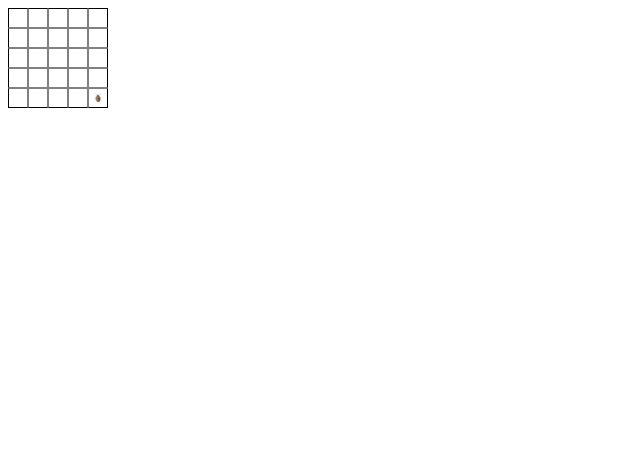
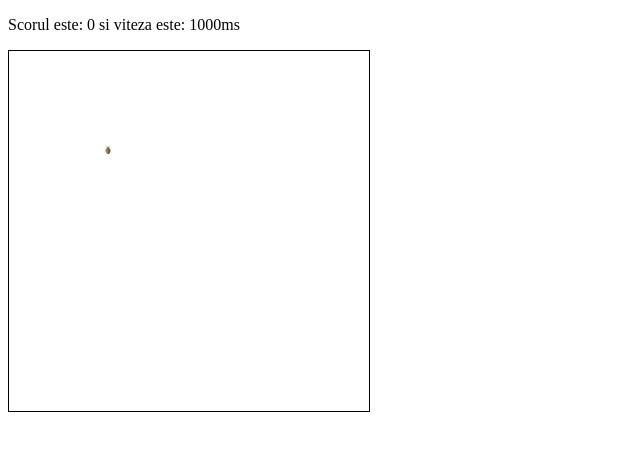
Before and after one commit to salalex98/Cylex, a plain HTML site: page practica/purice/index.html in a window 1280 px wide. Shown: the whole page, without its empty margins (0-640 px from the left). Drawn offline with Linux system fonts and the light colour scheme.

Commit message:
working purice

```diff
--- a/practica/purice/arena.js
+++ b/practica/purice/arena.js
@@ -91,4 +91,4 @@ class Arena {
 }
 
 
-var arena = new Arena(5,5);
+var arena = new Arena(20,20);
--- a/practica/purice/index.html
+++ b/practica/purice/index.html
@@ -6,6 +6,7 @@
 		<link rel="stylesheet" type="text/css" href="style.css">
 	</head>
 	<body>
+		<p id='tabela'>Scorul este: 0 si viteza este: 1000ms</p>
 		<div id="container">
 
 		</div>
--- a/practica/purice/purice.js
+++ b/practica/purice/purice.js
@@ -1,3 +1,17 @@
+function kill(){
+	console.log('killed');
+	this.classList.add(purice.settings.dead);
+	var self = this;
+	purice.score+=purice.speed*10;
+	purice.speed++;
+	document.getElementById("tabela").innerHTML = "Scorul este: "+purice.score+" si viteza este: "+(1010-purice.speed*10)+"ms";
+	setTimeout(function() {
+		self.classList.remove(purice.settings.dead);
+		}, 10000);
+	purice.limit--;
+	this.removeEventListener('click', kill,true)
+}
+
 class Bug {
 	constructor(arena) {
 		this.arena = arena;
@@ -7,29 +21,31 @@ class Bug {
 		}
 		this.limit = this.arena.settings.width * this.arena.settings.height;
 		this.next ={
-			'x':0,
-			'y':0
+			'x':Math.floor(Math.random() * this.arena.settings.width),
+			'y':Math.floor(Math.random() * this.arena.settings.height)
 		}
 		this.position = {
 			'x':0,
 			'y':0
 		}
+		this.speed = 1;
+		this.score =0;
+		this.bug = this.randomPlace();
 		this.init();
 	}
 
 	init(){
-		this.placeBug();
-		this.run();
-	}
-
-	run(){
+		var time = 1010 - this.speed*10;
 		var self = this;
-		var time = 200;
-		this.randomPlace();
+		var bug = this.randomPlace();
+		this.clearBug(this.bug);
+		this.bug = bug;
 		if(this.limit>0){
 			setTimeout(function() {
-		 			self.run();
+		 			self.init();
 			 	}, time);
+		}else{
+			console.log('stop');
 		}
 	}
 
@@ -38,11 +54,10 @@ class Bug {
 		var bug = this.getCellByPositions(this.position.x, this.position.y);
 		if(!bug.classList.contains(this.settings.bug) || !bug.classList.contains(this.settings.dead)){
 			bug.classList.add(this.settings.bug);
-			// var self = this;
-			// bug.addEventListener('click', function(){
-			// 	this.classList.add(self.settings.dead);
-			// }, true);
+			var self = this;
+			bug.addEventListener('click', kill, true);
 			this.limit--;
+			return bug;
 		}
 	}
 
@@ -51,10 +66,8 @@ class Bug {
 		if(bug.classList.contains(this.settings.bug) || bug.classList.contains(this.settings.dead)){
 			return false;
 		}else{
-			console.log(this.next.x+'-'+this.next.y);
 			this.position.x = this.next.x;
 			this.position.y = this.next.y;
-			console.log(this.position.x+'-'+this.position.y);
 			return true;
 		}
 	}
@@ -63,19 +76,14 @@ class Bug {
 		do{
 			this.next.x = Math.floor(Math.random() * this.arena.settings.width);
 			this.next.y = Math.floor(Math.random() * this.arena.settings.height);
-			console.log(this.canPlace());
 		}while(!this.canPlace());
-		this.placeBug();
-		this.clearBug();
+		return this.placeBug();
 	}
 
-	clearBug() {
+	clearBug(bug) {
 		var self = this;
-		var bug = document.getElementsByClassName(this.settings.bug);
-		bug[0].classList.remove(this.settings.bug);
-		// bug[0].removeEventListener('click', function(){
-		// 		this.classList.add(self.settings.dead);
-		// 	}, true);
+		bug.classList.remove(this.settings.bug);
+		bug.removeEventListener('click', kill, true);
 		this.limit++;
 	}
 
--- a/practica/purice/style.css
+++ b/practica/purice/style.css
@@ -1,7 +1,6 @@
 .cell {
 	width: 18px;
 	height: 18px;
-	border: 1px solid gray;
 }
 
 .top {
```
